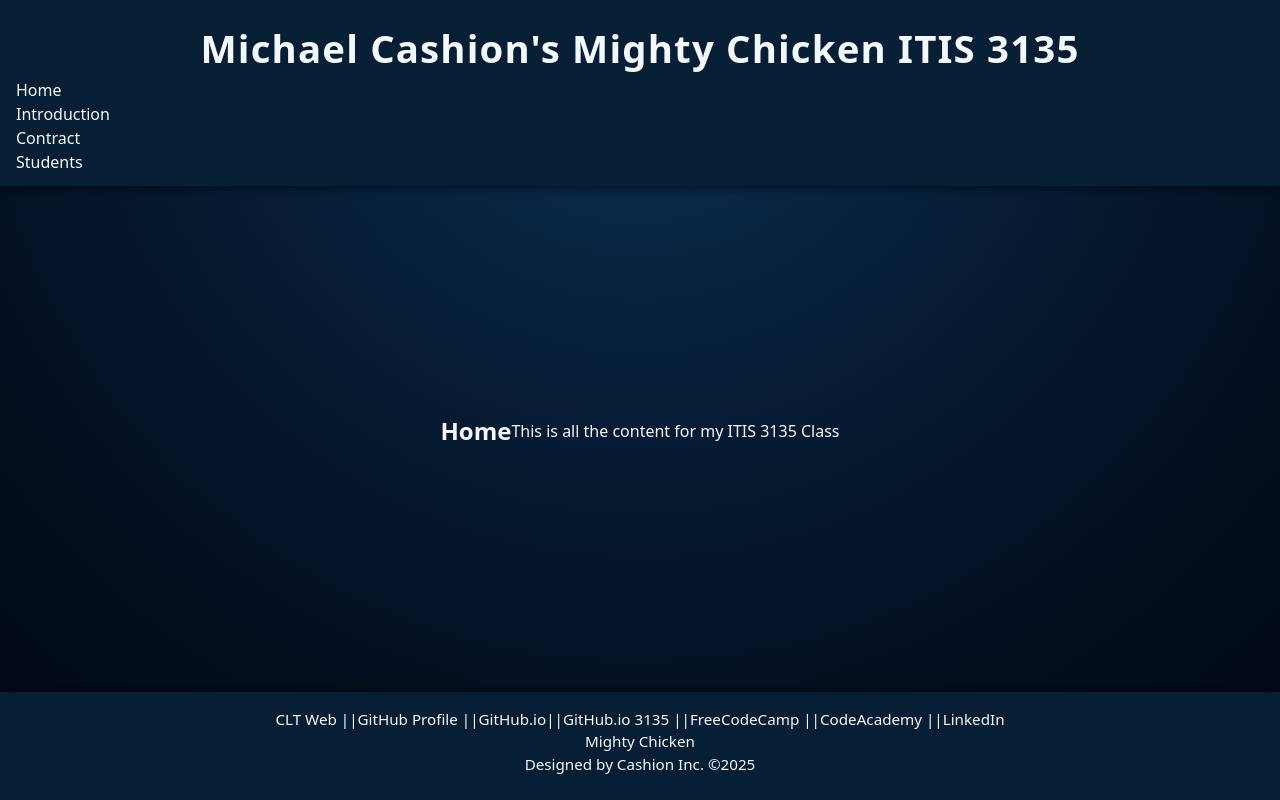
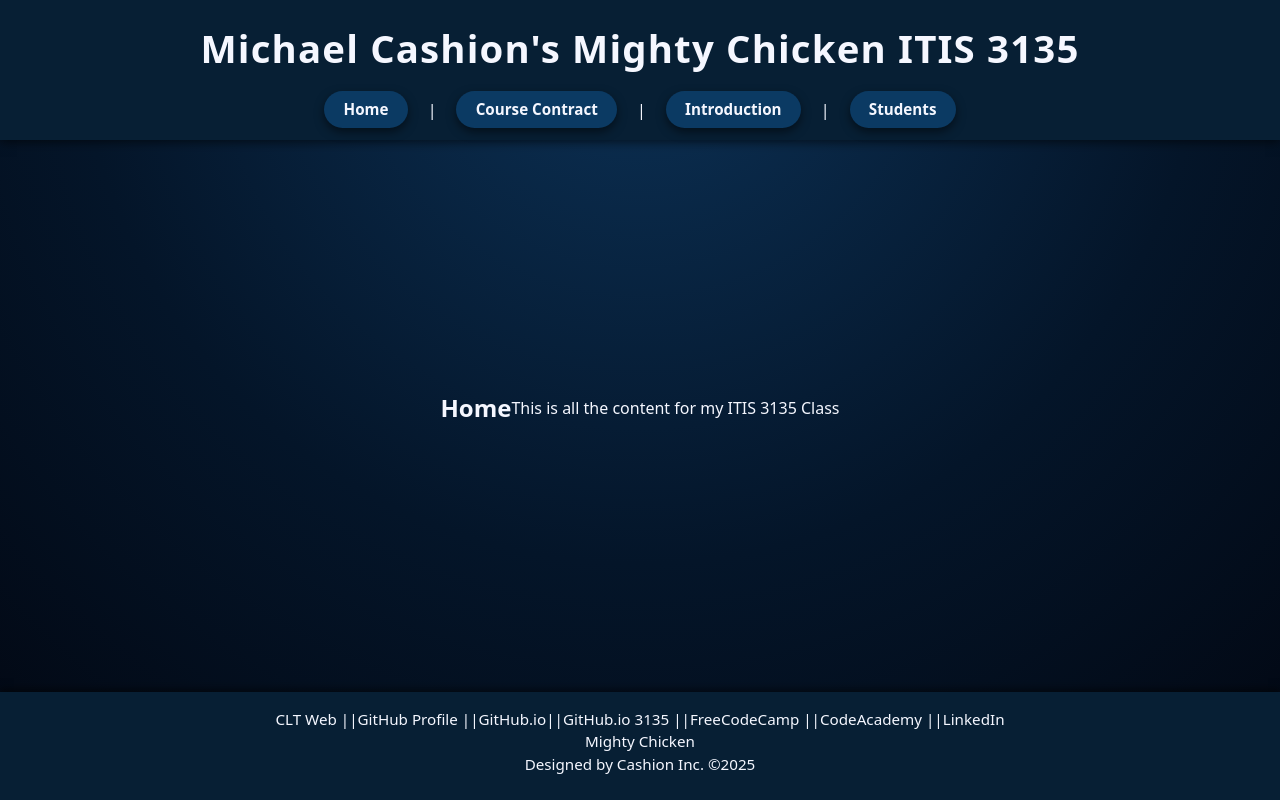
Before and after one commit to mcashio5/itis3135-react, a React (Vite) app: page / in a window 1280 px wide. Built offline with nearby package versions, Linux system fonts and the light colour scheme.

Commit message:
Update Navbar.jsx

```diff
--- a/src/Navbar.jsx
+++ b/src/Navbar.jsx
@@ -1,11 +1,14 @@
 import { Link } from "react-router";
 export default function Navbar() {
-    return (
-        <nav>
-        <Link to="/"><div>Home</div></Link>
-        <Link to="/introduction"><div>Introduction</div></Link>
-        <Link to="/contract"><div>Contract</div></Link>
-        <Link to="/students"><div>Students</div></Link>
-        </nav>
-    );
+  return (
+    <nav className="main-nav">
+      <Link to="/" className="nav-pill">Home</Link>
+      <span className="nav-separator">|</span>
+      <Link to="/contract" className="nav-pill">Course Contract</Link>
+      <span className="nav-separator">|</span>
+      <Link to="/introduction" className="nav-pill">Introduction</Link>
+      <span className="nav-separator">|</span>
+      <Link to="/students" className="nav-pill">Students</Link>
+    </nav>
+  );
 }
```
